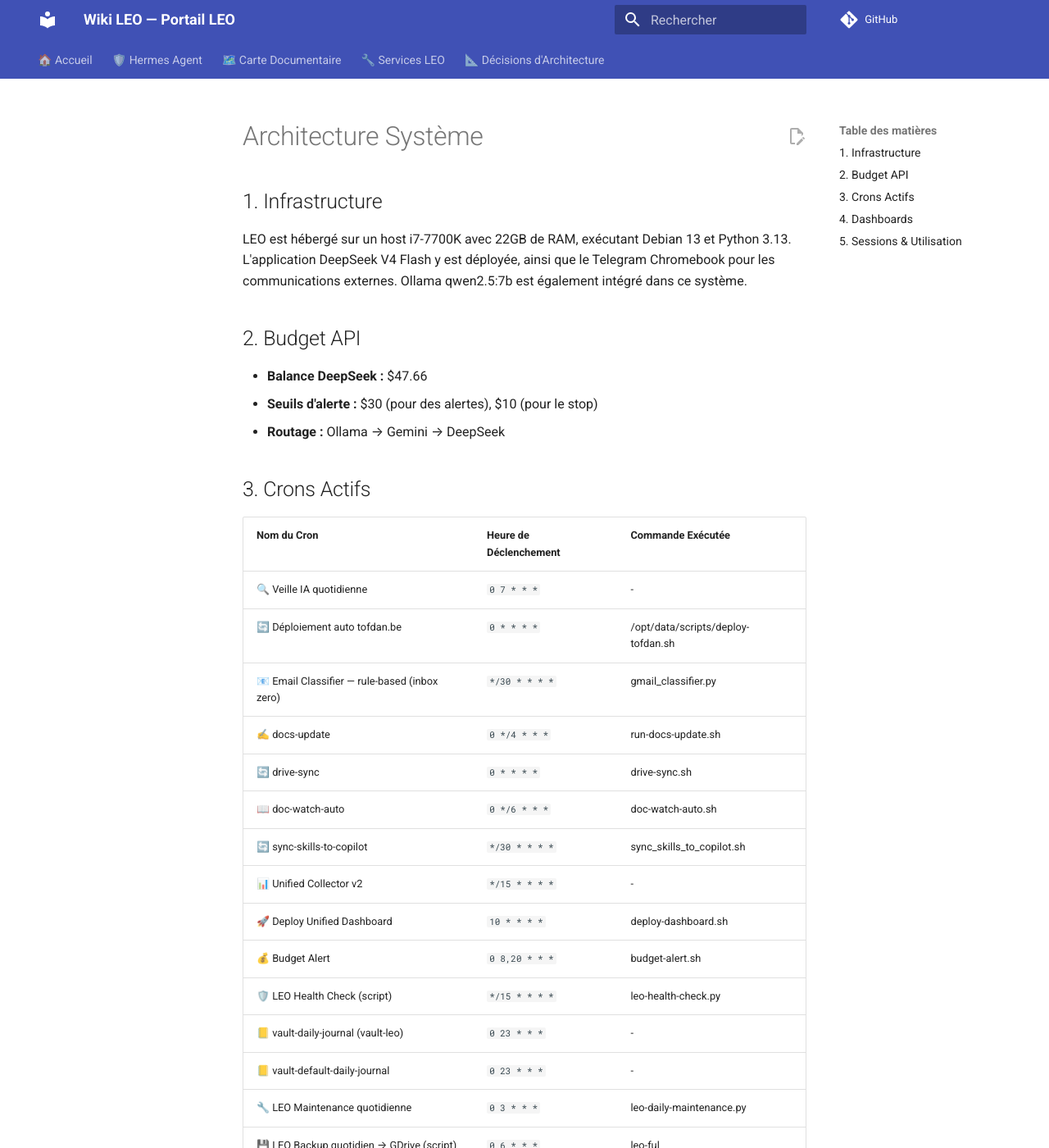
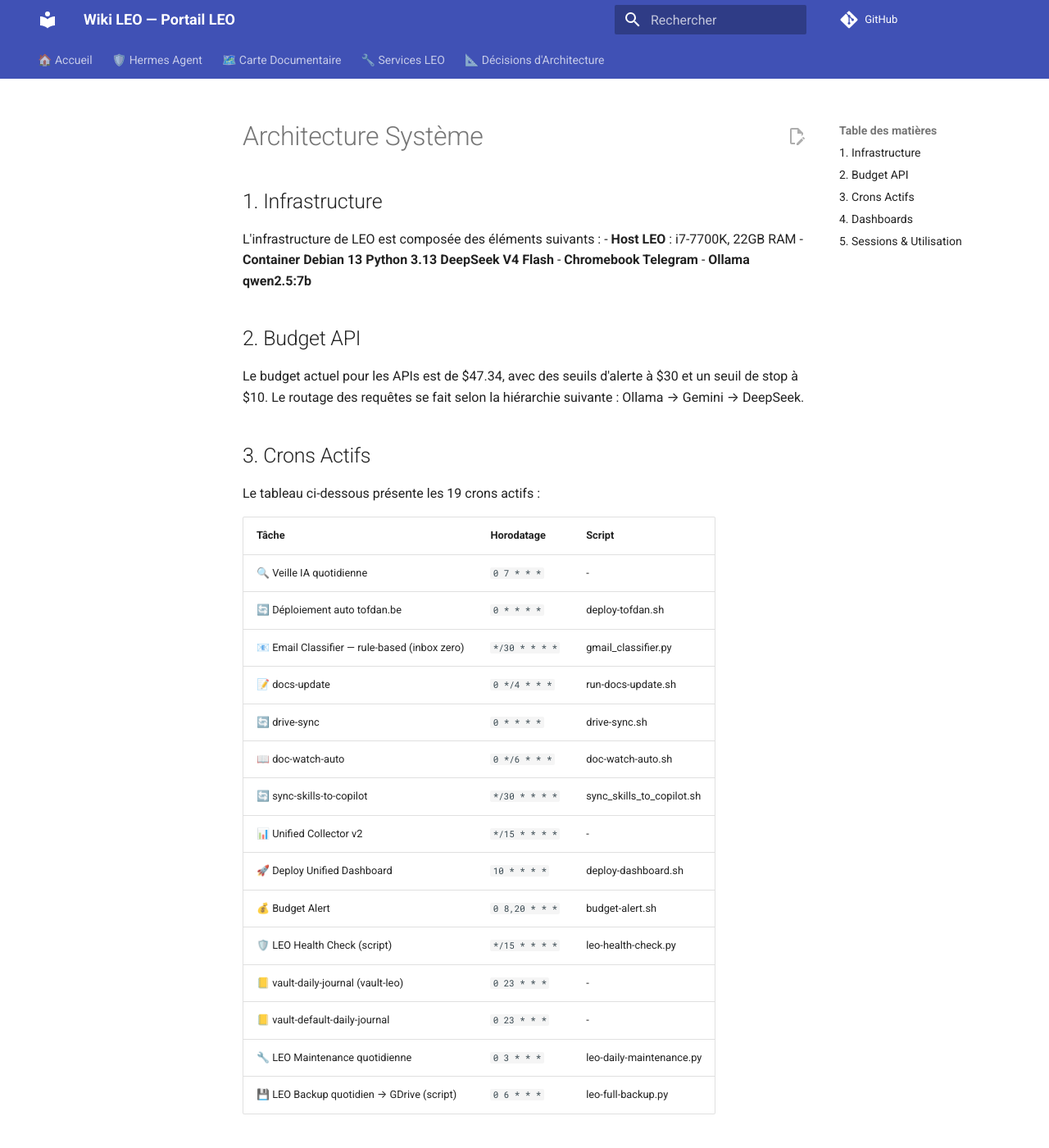
Before and after one commit to christophedanhier-hash/hermes-wiki, an MkDocs documentation site: the page built from docs/hermes/architecture.md, in a window 1280 px wide and 1400 px high. Shown: the whole window at 82% size. Built offline with MkDocs 1.6.1 and Material for MkDocs 9.7.7, drawn with Linux system fonts in a browser that asks for light colours; comment, search, counter and statistics services are not loaded; some of the changed text lies outside the part shown.

```diff
--- a/docs/hermes/architecture.md
+++ b/docs/hermes/architecture.md
@@ -1,20 +1,24 @@
 # Architecture Système
 
 ## 1. Infrastructure
-LEO est hébergé sur un host i7-7700K avec 22GB de RAM, exécutant Debian 13 et Python 3.13. L'application DeepSeek V4 Flash y est déployée, ainsi que le Telegram Chromebook pour les communications externes. Ollama qwen2.5:7b est également intégré dans ce système.
+L'infrastructure de LEO est composée des éléments suivants :
+- **Host LEO** : i7-7700K, 22GB RAM
+- **Container Debian 13 Python 3.13 DeepSeek V4 Flash**
+- **Chromebook Telegram**
+- **Ollama qwen2.5:7b**
 
 ## 2. Budget API
-- **Balance DeepSeek :** $47.66
-- **Seuils d'alerte :** $30 (pour des alertes), $10 (pour le stop)
-- **Routage :** Ollama → Gemini → DeepSeek
+Le budget actuel pour les APIs est de $47.34, avec des seuils d'alerte à $30 et un seuil de stop à $10. Le routage des requêtes se fait selon la hiérarchie suivante : Ollama → Gemini → DeepSeek.
 
 ## 3. Crons Actifs
-| **Nom du Cron** | **Heure de Déclenchement** | **Commande Exécutée** |
-|-----------------|----------------------------|-----------------------|
+Le tableau ci-dessous présente les 19 crons actifs :
+
+| **Tâche** | **Horodatage** | **Script** |
+|-----------|----------------|------------|
 | 🔍 Veille IA quotidienne | `0 7 * * *` | - |
-| 🔄 Déploiement auto tofdan.be | `0 * * * *` | /opt/data/scripts/deploy-tofdan.sh |
+| 🔄 Déploiement auto tofdan.be | `0 * * * *` | deploy-tofdan.sh |
 | 📧 Email Classifier — rule-based (inbox zero) | `*/30 * * * *` | gmail_classifier.py |
-| ✍️ docs-update | `0 */4 * * *` | run-docs-update.sh |
+| 📝 docs-update | `0 */4 * * *` | run-docs-update.sh |
 | 🔄 drive-sync | `0 * * * *` | drive-sync.sh |
 | 📖 doc-watch-auto | `0 */6 * * *` | doc-watch-auto.sh |
 | 🔄 sync-skills-to-copilot | `*/30 * * * *` | sync_skills_to_copilot.sh |
@@ -25,18 +29,18 @@ LEO est hébergé sur un host i7-7700K avec 22GB de RAM, exécutant Debian 13 et
 | 📒 vault-daily-journal (vault-leo) | `0 23 * * *` | - |
 | 📒 vault-default-daily-journal | `0 23 * * *` | - |
 | 🔧 LEO Maintenance quotidienne | `0 3 * * *` | leo-daily-maintenance.py |
-| 💾 LEO Backup quotidien → GDrive (script) | `0 6 * * *` | leo-ful
+| 💾 LEO Backup quotidien → GDrive (script) | `0 6 * * *` | leo-full-backup.py |
 
 ## 4. Dashboards
-Les dashboards couvrent les sections suivantes :
+Les dashboards suivants sont disponibles :
 - **crons**
 - **github**
 - **machines**
 - **wiki**
 
 ## 5. Sessions & Utilisation
-- **Total des sessions :** 1062
-- **Total des messages :** 18104
-- **Sessions Telegram :** 13
+- **Total sessions** : 1082
+- **Total messages** : 18473
+- **Sessions Telegram** : 13
 
-La taille de la base de données est actuellement de 134.2 MB.
+La taille de la base de données est de 140.3 MB.
```
Also changed, not shown: docs/hermes/changelog.md (+8 -11 lines).
